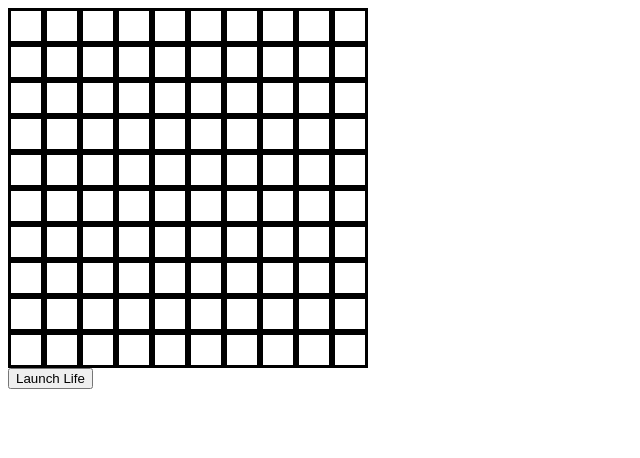
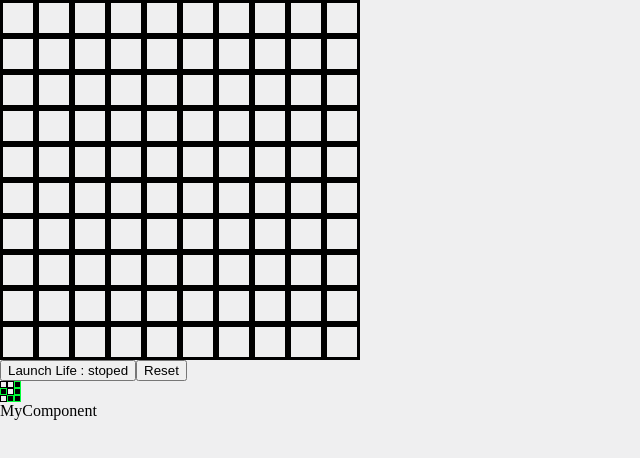
Before and after one commit to Meorne/game-of-life, a React (Create React App) app: page / in a window 1280 px wide. Shown: the top 458 px of the page, without its empty margins (0-640 px from the left). Built offline with nearby package versions, Linux system fonts and the light colour scheme.

Commit message:
create template and params view

```diff
--- a/package.json
+++ b/package.json
@@ -5,6 +5,7 @@
   "dependencies": {
     "@loadable/component": "^5.15.0",
     "@reduxjs/toolkit": "^1.6.1",
+    "lodash": "^4.17.21",
     "prop-types": "^15.8.1",
     "react": "^17.0.2",
     "react-dom": "^17.0.2",
--- a/public/index.html
+++ b/public/index.html
@@ -22,7 +22,7 @@
       work correctly both with client-side routing and a non-root public URL.
       Learn how to configure a non-root public URL by running `npm run build`.
     -->
-    <title>Leaf App</title>
+    <title>Game of life App</title>
 </head>
 
 <body>
--- /dev/null
+++ b/src/App.jsx
@@ -0,0 +1,38 @@
+import React, { useState, useMemo } from 'react'
+import MatrixContainer from './MatrixContainer'
+import ParamsContainer from './ParamsContainer'
+import TemplateContainer from './TemplateContainer'
+import GlobalStyles from './globalStyles'
+import {
+  matrixContext, templateContext, paramsContext, theme,
+} from './context'
+
+const App = () => {
+  const [currentTemplate, setTemplate] = useState([])
+  const templateMemo = useMemo(() => ({ currentTemplate, setTemplate }), [currentTemplate])
+
+  const [currentMatrix, setMatrix] = useState([])
+  const matrixMemo = useMemo(() => ({ currentMatrix, setMatrix }), [currentMatrix])
+
+  const [params, setParams] = useState({
+    squareSize: 30,
+    nbrSquare: 10,
+    borderSize: 3,
+  })
+  const paramsMemo = useMemo(() => ({ params, setParams }), [params])
+
+  return (
+    <paramsContext.Provider value={paramsMemo}>
+      <templateContext.Provider value={templateMemo}>
+        <matrixContext.Provider value={matrixMemo}>
+          <GlobalStyles theme={theme} />
+          <MatrixContainer />
+          <TemplateContainer />
+          <ParamsContainer />
+        </matrixContext.Provider>
+      </templateContext.Provider>
+    </paramsContext.Provider>
+  )
+}
+
+export default App
--- a/src/LifeLogical.jsx
+++ b/src/LifeLogical.jsx
@@ -1,5 +1,7 @@
-const updateNeighbor = (matrix, target) => {
-  const listOfPotentialNeighbor = [
+import cloneDeep from 'lodash/cloneDeep'
+
+const updateNeighbor = (prevMatrix, nextMatrix, target) => {
+  const listPotentialNeighbor = [
     {
       x: target.x - 1,
       y: target.y - 1,
@@ -12,9 +14,6 @@ const updateNeighbor = (matrix, target) => {
     },
     {
       x: target.x - 1,
-      y: target.y,
-    }, {
-      x: target.x,
       y: target.y,
     }, {
       x: target.x + 1,
@@ -32,45 +31,40 @@ const updateNeighbor = (matrix, target) => {
     },
   ]
 
-  const listOfNeighbor = listOfPotentialNeighbor
-    .map(e => (matrix[e.y][e.x] === undefined ? null : e))
+  const listOfNeighbor = listPotentialNeighbor
+    .map(e => (e?.y < 0 || e?.x < 0 || prevMatrix?.[e.y]?.[e.x] === undefined ? null : e))
     .filter(e => e)
 
+  let nbrNbhAlive = 0
   listOfNeighbor.forEach(e => {
-    matrix[e.y][e.x] = matrix[e.y][e.x] ? 0 : 1
+    if (prevMatrix[e.y][e.x] === 1) nbrNbhAlive += 1
   })
+
+  if (nbrNbhAlive === 3) {
+    nextMatrix[target.y][target.x] = 1
+  } if (nbrNbhAlive < 2 || nbrNbhAlive > 3) {
+    nextMatrix[target.y][target.x] = 0
+  }
 }
 
-export const updateLife = prevMatrix => {
-  const newMatrix = [...prevMatrix]
-  const listSelectedCells = []
-  newMatrix.forEach((e, i) => {
-    e.forEach((f, j) => {
-      if (f) {
-        listSelectedCells.push({
-          x: j,
-          y: i,
-        })
-      }
+export const updateLife = currentMatrix => {
+  const newMatrix = cloneDeep(currentMatrix)
+  currentMatrix.forEach((e, i) => e.forEach((f, j) => {
+    updateNeighbor(currentMatrix, newMatrix, {
+      x: j,
+      y: i,
     })
-  })
+  }))
 
-  listSelectedCells.forEach(e => {
-    updateNeighbor(newMatrix, e)
-  })
-
-  console.log(listSelectedCells)
   return newMatrix
 }
 
-let cycleTimer = null
-export const lifeCycle = (matrix, state, callBack) => {
-  console.log(`lifeCycle`, state)
+let timeout
+export const lifeCycle = (matrix, state, timer = 1000, callBack) => {
+  clearTimeout(timeout)
   if (state === `started`) {
-    cycleTimer = setInterval(() => {
-      callBack(updateLife(matrix))
-    }, 1000)
-  } else {
-    clearInterval(cycleTimer)
+    timeout = setTimeout(() => {
+      if (typeof callBack === `function`) callBack(updateLife(matrix))
+    }, timer)
   }
 }
--- a/src/MatrixContainer.jsx
+++ b/src/MatrixContainer.jsx
@@ -1,88 +1,66 @@
-import React, { useState, useEffect } from 'react'
+import React, { useState, useEffect, useContext } from 'react'
 import styled from 'styled-components'
-import PropTypes from 'prop-types'
+import cloneDeep from 'lodash/cloneDeep'
+// import PropTypes from 'prop-types'
 import { lifeCycle } from './LifeLogical'
+import { matrixContext, paramsContext, templateContext } from './context'
+import { Line, Square } from './globalStyles'
 
 const Matrix = styled.div`
   width: ${({ matrixSizeW }) => matrixSizeW}px;
   height: ${({ matrixSizeH }) => matrixSizeH}px;
   `
-const Line = styled.div`
-  display: flex;
-`
-const Square = styled.div`
-  display: inline-flex;
-  width: ${({ squareSize }) => squareSize}px;
-  height: ${({ squareSize }) => squareSize}px;
-  border: ${({ borderSize }) => borderSize}px solid ${({ isSelected }) => (isSelected ? `#00ff37` : `#000`)};
-  background-color: ${({ isSelected }) => (isSelected ? `#000` : `unset`)};
-`
-const LaunchLifeBtn = styled.button``
+
+const Btn = styled.button``
 
 const propTypes = {
-  squareSize: PropTypes.number,
-  nbrSquareWidth: PropTypes.number,
-  nbrSquareHeight: PropTypes.number,
-  borderSize: PropTypes.number,
 }
 
 const defaultProps = {
-  squareSize: 30,
-  nbrSquareWidth: 10,
-  nbrSquareHeight: 10,
-  borderSize: 3,
 }
 
-const MatrixContainer = ({
-  squareSize, nbrSquareWidth, nbrSquareHeight, borderSize,
-}) => {
-  const [matrix, setMatrix] = useState([])
+const MatrixContainer = () => {
   const [lifeCycleState, setLifeCycleState] = useState(`stoped`)
+  const { currentMatrix, setMatrix } = useContext(matrixContext)
+  const { currentTemplate } = useContext(templateContext)
+  const { params: { squareSize, nbrSquare, borderSize } } = useContext(paramsContext)
 
   useEffect(() => {
-    if (matrix.length === 0) {
-      const newMatrix = []
-      let matrixX = 0
-      let matrixY = 0
+    setMatrix(cloneDeep(currentTemplate))
+  }, [currentTemplate])
 
-      while (matrixY < nbrSquareHeight) {
-        newMatrix[matrixY] = []
-        while (matrixX < nbrSquareWidth) {
-          newMatrix[matrixY][matrixX] = 0
-          matrixX++
-        }
-        matrixX = 0
-        matrixY++
-      }
-      setMatrix(newMatrix)
-    }
-    console.log(matrix)
+  useEffect(() => {
+    lifeCycle(currentMatrix, lifeCycleState, undefined, setMatrix)
   }, [
-    matrix,
+    currentMatrix,
+    lifeCycleState,
   ])
 
   const enableSquare = (x, y) => () => setMatrix(oldMatrix => {
-    oldMatrix[x][y] = oldMatrix[x][y] === 0 ? 1 : 0
+    if (lifeCycleState === `stoped`) {
+      oldMatrix[x][y] = oldMatrix[x][y] === 0 ? 1 : 0
+    }
     return [...oldMatrix]
   })
 
   const launchLifeCycle = () => {
-    const newLyfeCycleState = lifeCycleState === `stoped` ? `started` : `stoped`
-    setLifeCycleState(newLyfeCycleState)
-    return lifeCycle(matrix, newLyfeCycleState, setMatrix)
+    setLifeCycleState(lifeCycleState === `stoped` ? `started` : `stoped`)
   }
-  console.log(
-    matrix,
-    lifeCycleState,
-  )
+
+  const resetGame = () => {
+    console.log(currentTemplate)
+    setMatrix(currentTemplate)
+    setLifeCycleState(`stoped`)
+  }
+
   return (
     <>
       <Matrix
-        matrixSizeH={(squareSize + (borderSize * 2)) * nbrSquareHeight}
-        matrixSizeW={(squareSize + (borderSize * 2)) * nbrSquareWidth}
+        matrixSizeH={(squareSize + (borderSize * 2)) * nbrSquare}
+        matrixSizeW={(squareSize + (borderSize * 2)) * nbrSquare}
       >
         {
-          matrix.map((e, i) => (
+          currentMatrix.map((e, i) => (
             <Line>
               {
                 e.map((f, j) => (
@@ -98,11 +76,12 @@ const MatrixContainer = ({
           ))
         }
       </Matrix>
-      <LaunchLifeBtn
+      <Btn
         onClick={launchLifeCycle}
       >
-        Launch Life
-      </LaunchLifeBtn>
+        {`Launch Life : ${lifeCycleState}`}
+      </Btn>
+      <Btn onClick={resetGame}>  Reset </Btn>
     </>
   )
 }
--- /dev/null
+++ b/src/ParamsContainer.jsx
@@ -0,0 +1,9 @@
+import React from 'react'
+
+const ParamsContainer = () => (
+  <div>
+    MyComponent
+  </div>
+)
+
+export default ParamsContainer
--- /dev/null
+++ b/src/TemplateContainer.jsx
@@ -0,0 +1,62 @@
+import React, { useContext, useEffect } from 'react'
+import { templateContext, paramsContext } from './context'
+import { Line, Square } from './globalStyles'
+
+const gliderTmpl = [
+  [0, 0, 1],
+  [1, 0, 1],
+  [0, 1, 1],
+]
+const TemplateContainer = () => {
+  const { currentTemplate, setTemplate } = useContext(templateContext)
+  const { params: { nbrSquare } } = useContext(paramsContext)
+
+  useEffect(() => {
+    if (currentTemplate.length === 0) {
+      const newMatrix = []
+      let matrixX = 0
+      let matrixY = 0
+
+      while (matrixY < nbrSquare) {
+        newMatrix[matrixY] = []
+        while (matrixX < nbrSquare) {
+          newMatrix[matrixY][matrixX] = 0
+          matrixX++
+        }
+        matrixX = 0
+        matrixY++
+      }
+      setTemplate(newMatrix)
+    }
+  }, [currentTemplate])
+
+  const drawTemplate = tmpl => {
+    const drawTmpl = tmpl.map(e => (
+      <Line>
+        {
+          e.map(f => (
+            <Square
+              borderSize={1}
+              squareSize={5}
+              isSelected={f === 1}
+            />
+          ))
+        }
+      </Line>
+    ))
+    const mapTmpl = (
+      <div onClick={() => setTemplate(tmpl)}>
+        {drawTmpl}
+      </div>
+    )
+    return mapTmpl
+  }
+
+  return (
+    <div>
+      {drawTemplate(gliderTmpl)}
+    </div>
+  )
+}
+
+export default TemplateContainer
--- /dev/null
+++ b/src/context.js
@@ -0,0 +1,6 @@
+import { createContext } from 'react'
+
+export const theme = {}
+export const matrixContext = createContext()
+export const templateContext = createContext()
+export const paramsContext = createContext()
--- /dev/null
+++ b/src/globalStyles.js
@@ -0,0 +1,30 @@
+import styled, { createGlobalStyle } from 'styled-components'
+
+const GlobalStyles = createGlobalStyle`
+
+html, body, #root {
+  width: 100%;
+  height: 100%;
+  margin: 0;
+  padding: 0;
+  background: #efeff0;
+  overflow: hidden;
+}
+`
+const Line = styled.div`
+  display: flex;
+`
+
+const Square = styled.div`
+  display: inline-flex;
+  width: ${({ squareSize }) => squareSize}px;
+  height: ${({ squareSize }) => squareSize}px;
+  border: ${({ borderSize }) => borderSize}px solid ${({ isSelected }) => (isSelected ? `#00ff37` : `#000`)};
+  background-color: ${({ isSelected }) => (isSelected ? `#000` : `unset`)};
+`
+
+export {
+  Line,
+  Square,
+}
+export default GlobalStyles
--- a/src/index.jsx
+++ b/src/index.jsx
@@ -1,8 +1,8 @@
 import React from 'react'
 import ReactDOM from 'react-dom'
-import MatrixContainer from './MatrixContainer'
+import App from './App'
 
 ReactDOM.render(
-  <MatrixContainer />,
+  <App />,
   document.getElementById(`root`),
 )
```
Also changed, not shown: .eslintrc.js, 1 other file (tests, documents, lock files or other folders).
